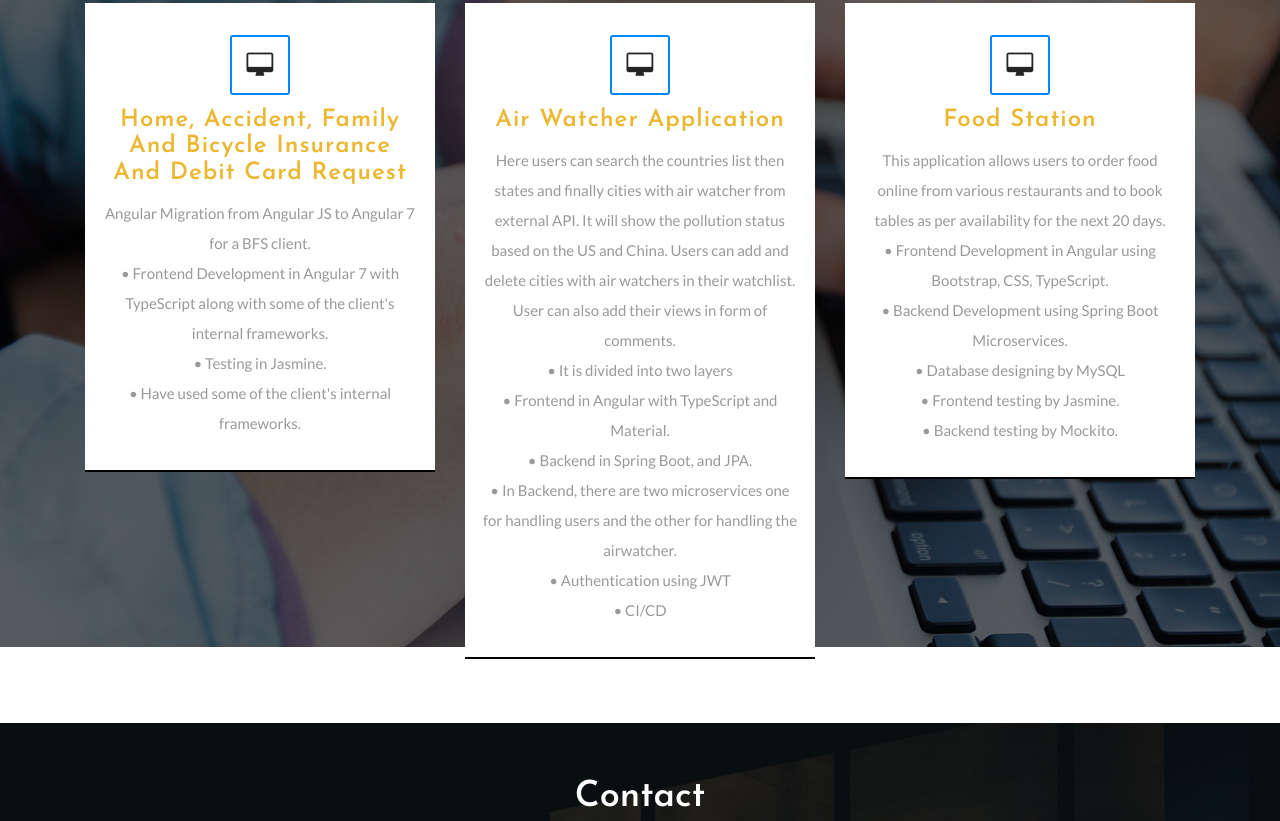
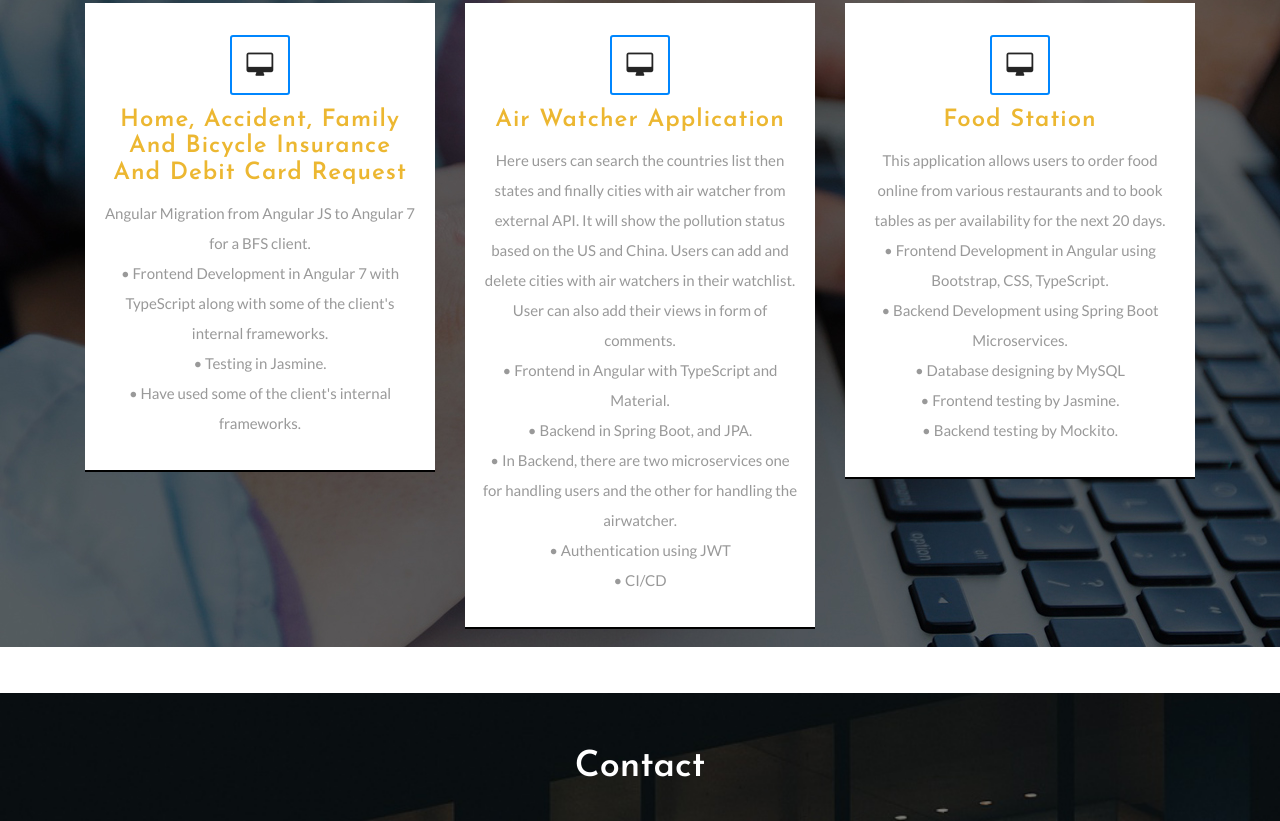
Before and after one commit to DeekshaVerma5497/DeekshaVerma5497.github.io, a plain HTML site: page index.html in a window 1280 px wide. Shown: the part 2655-3476 px from the top of the page. Drawn offline with Linux system fonts and the light colour scheme.

Commit message:
Update index.html

```diff
--- a/index.html
+++ b/index.html
@@ -251,7 +251,7 @@ Smartphone Compatible web template, free webdesigns for Nokia, Samsung, LG, Sony
 							<i class="fa fa-desktop" aria-hidden="true"></i>
 							<h5>Air Watcher Application</h5>
 							<p>Here users can search the countries list then states and finally cities with air watcher from external API. It will show the pollution status based on the US and China. Users can add and delete cities with air watchers in their watchlist. User can also add their views in form of comments.</p>
-							<p>• It is divided into two layers</p>
+
 							<p>• Frontend in Angular with TypeScript and Material.</p>
 							<p>• Backend in Spring Boot, and JPA.</p>
 							<p>• In Backend, there are two microservices one for handling users and the other for handling the airwatcher.</p>
```
